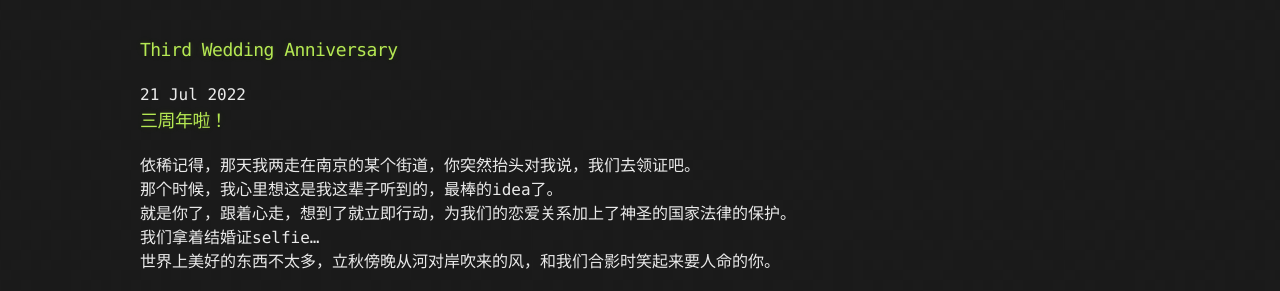
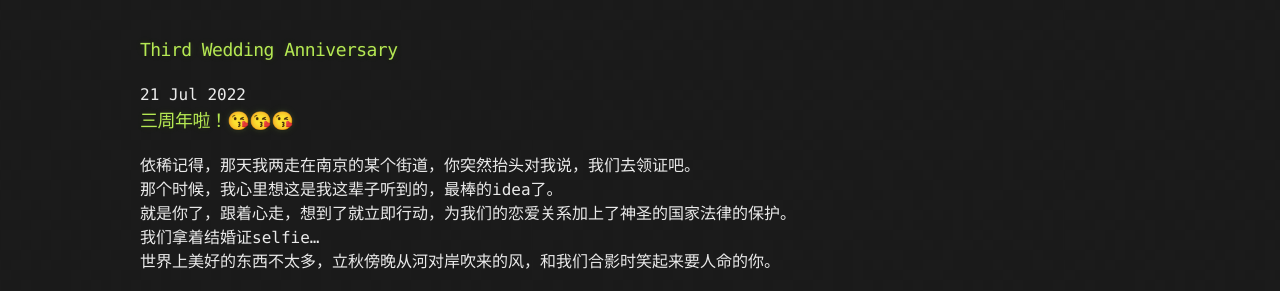
Before and after one commit to brzermr/brzermr.github.io, a Jekyll site: the page built from _posts/2022-07-21-Third-Wedding-Anniversary.md, in a window 1280 px wide. Shown: the part 221-512 px from the top of the page. Built offline with Jekyll 4.4.1, drawn with Linux system fonts in a browser that asks for light colours; comment, search, counter and statistics services are not loaded.

```diff
--- a/_posts/2022-07-21-Third-Wedding-Anniversary.md
+++ b/_posts/2022-07-21-Third-Wedding-Anniversary.md
@@ -1,4 +1,4 @@
-### 三周年啦！
+### 三周年啦！😘😘😘
 
 依稀记得，那天我两走在南京的某个街道，你突然抬头对我说，我们去领证吧。
 那个时候，我心里想这是我这辈子听到的，最棒的idea了。
```
